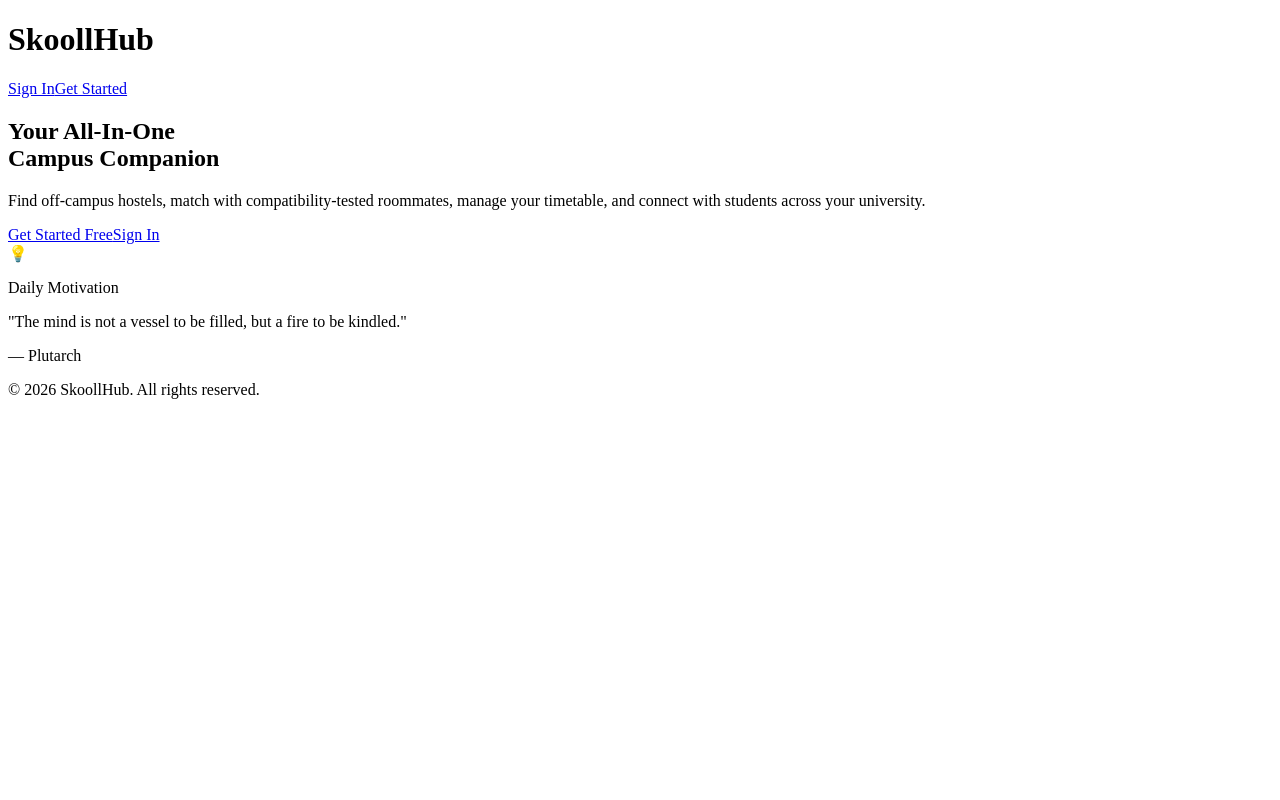
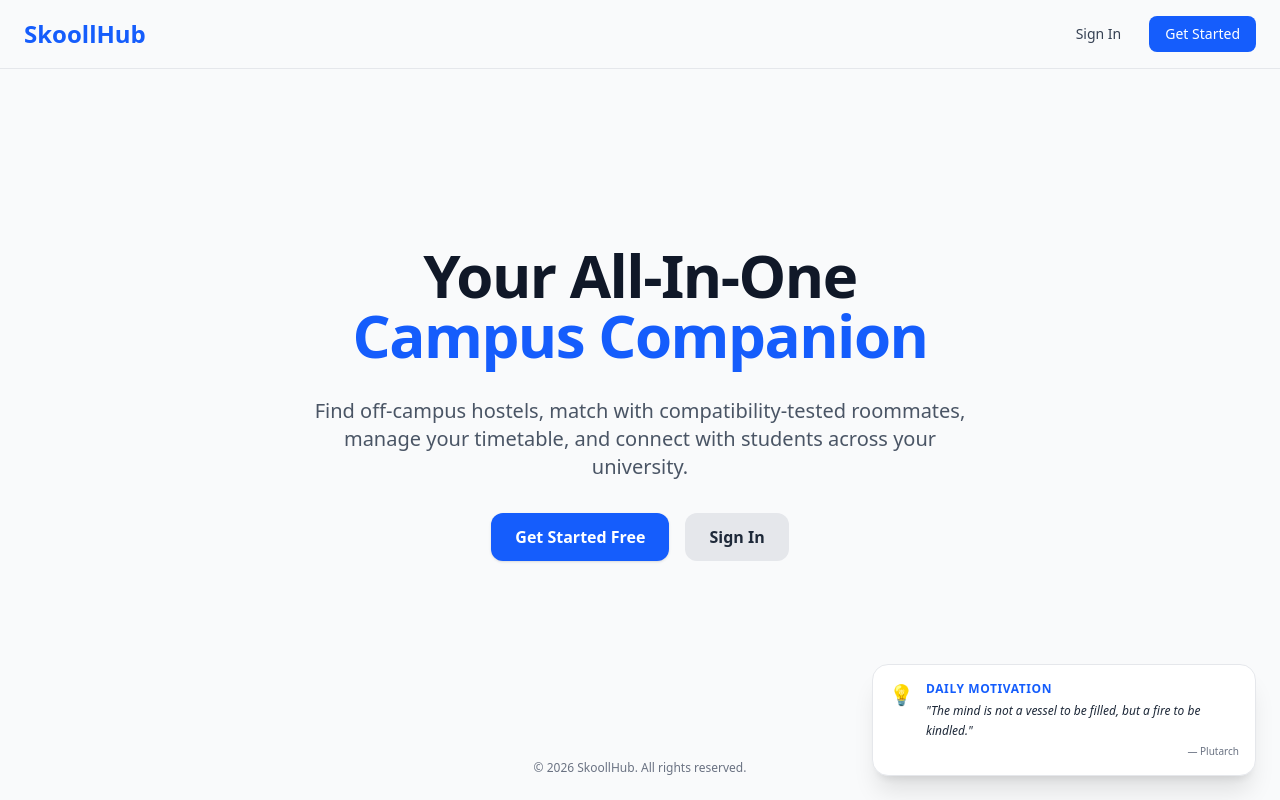
Before and after one commit to DesignsByMarv/skoollhub, a Next.js app: page / in a window 1280 px wide. Built offline with nearby package versions, Linux system fonts and the light colour scheme.

Commit message:
Fix Tailwind CSS content paths and layout global imports

```diff
--- a/src/app/globals.css
+++ b/src/app/globals.css
@@ -1,3 +1,4 @@
+@import "tailwindcss";
 /* Disable web text-selection and overscroll bounce */
 html, body {
   overscroll-behavior-y: none;
--- /dev/null
+++ b/tailwind.config.ts
@@ -0,0 +1,15 @@
+import type { Config } from "tailwindcss";
+
+const config: Config = {
+  content: [
+    "./src/pages/**/*.{js,ts,jsx,tsx,mdx}",
+    "./src/components/**/*.{js,ts,jsx,tsx,mdx}",
+    "./src/app/**/*.{js,ts,jsx,tsx,mdx}",
+  ],
+  theme: {
+    extend: {},
+  },
+  plugins: [],
+};
+
+export default config;
```
